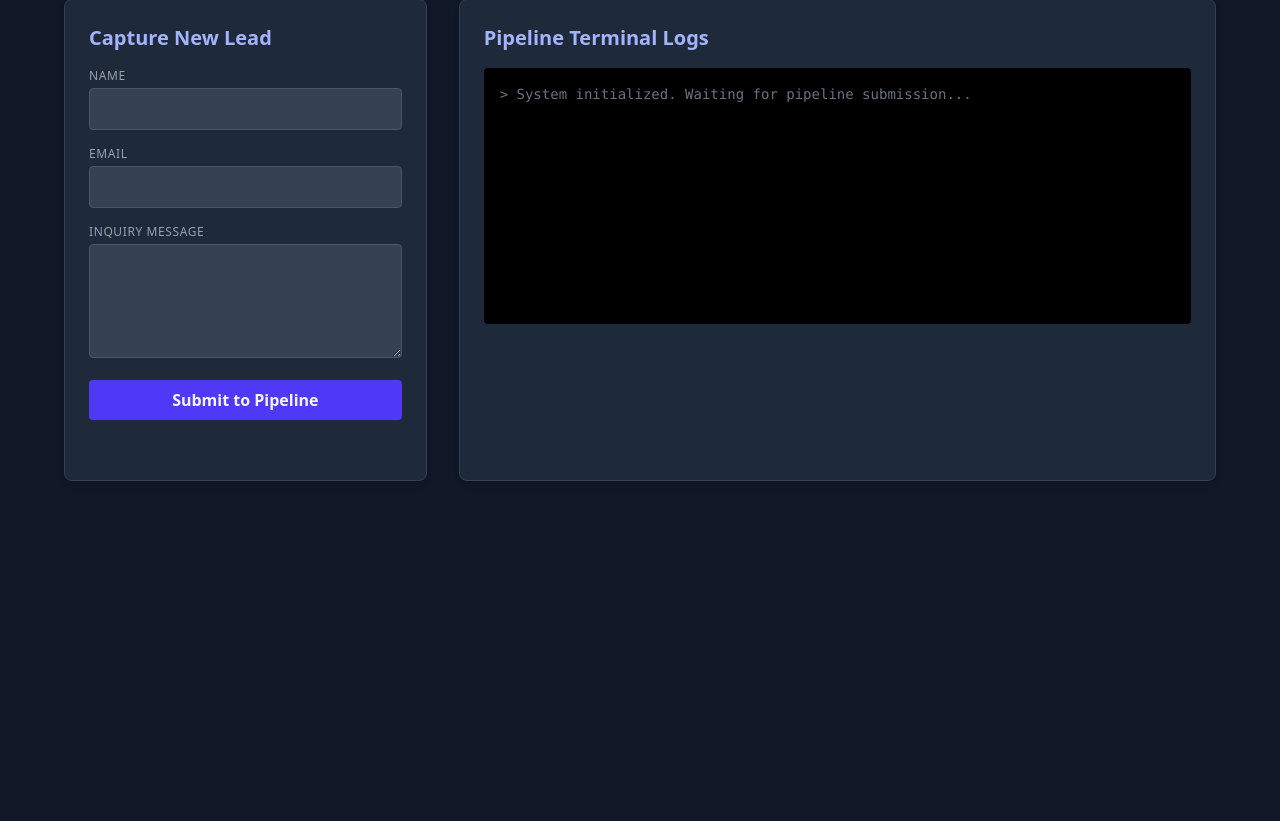
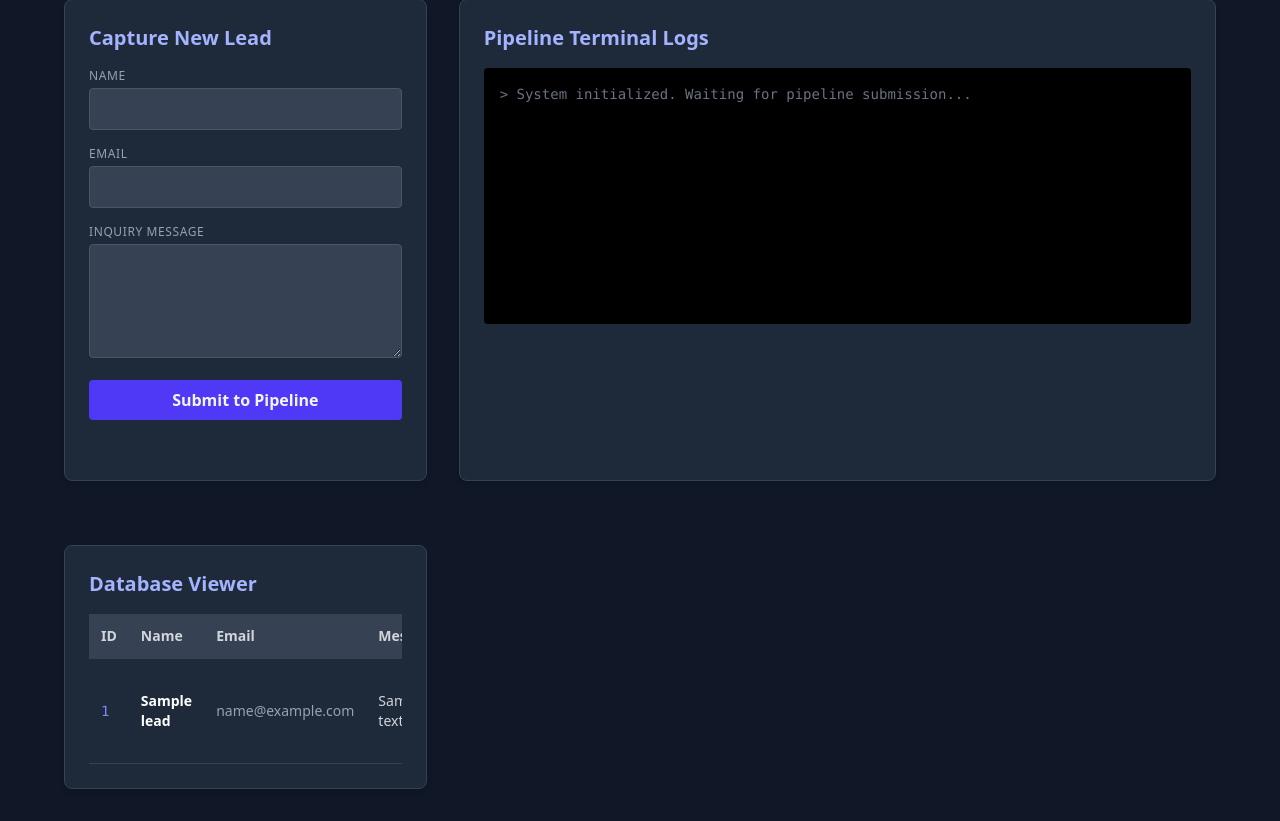
Before and after one commit to Maria-dev25/ai-crm-dashboard, a Flask app: page / in a window 1280 px wide. Shown: the part 138-959 px from the top of the page. Before the commit the page ends 619 px from the top, so only its background shows below. Run offline with Flask 3, Linux system fonts and the light colour scheme; tables that the repository leaves empty or names only in its code hold one stand-in row (values such as "Sample post").

Commit message:
Update index.html

```diff
--- a/templates/index.html
+++ b/templates/index.html
@@ -43,10 +43,66 @@
                     <p class="text-gray-500">&gt; System initialized. Waiting for pipeline submission...</p>
                 </div>
             </div>
+     <!-- Live Records Table View Container -->
+    <div class="mt-8 bg-gray-800 p-6 rounded-lg shadow-md border border-gray-700">
+             <h2 class="text-xl font-semibold mb-4 text-indigo-300">Database Viewer </h2>
+       <div class="overflow-x-auto">
+           <table class="w-full text-left border-collapse text-sm">
+                <thead>
+                  <tr class="border-b border-gray-700 bg-gray-700 text-gray-300">
+                    <th class="p-3">ID</th>
+                    <th class="p-3">Name</th>
+                    <th class="p-3">Email</th>
+                    <th class="p-3">Message</th>
+                    <th class="p-3">Sentiment</th>
+                  </tr>
+                </thead>
+                 <tbody id="leadsTableBody" class="divide-y divide-gray-700">
+                  <!-- Database rows will inject here automatically -->
+                </tbody>
+            </table>
+        </div>
+
+         <div>
      </div>
    </div>
 
     <script>
+
+    // --- FEATURE 1: GETS DATA FROM MYSQL AND SHOWS IT IN THE TABLE ---
+    async function renderDatabaseView() {
+        try {
+            const res = await fetch('/api/leads');
+
+            if (!res.ok)
+                throw new Error("Backend query failed");
+
+
+            const leads = await res.json();
+            const tbody = document.getElementById('leadsTableBody');
+
+            if (!tbody) return;
+
+            // Clear old entries and loop through rows
+            tbody.innerHTML = leads.length === 0 ? '<tr><td colspan="5" class="p-3 text-center text-gray-500">No records found inside MySQL database.</td></tr>' : '';
+
+            leads.forEach(lead => {
+                tbody.innerHTML += `
+                    <tr class="hover:bg-gray-700 transition-colors border-b border-gray-700">
+                        <td class="p-3 text-indigo-400 font-mono">${lead.id}</td>
+                        <td class="p-3 font-semibold text-white">${lead.name}</td>
+                        <td class="p-3 text-gray-400">${lead.email}</td>
+                        <td class="p-3 text-gray-300">${lead.message}</td>
+                        <td class="p-3"><span class="text-xs px-2 py-1 rounded bg-indigo-900 text-indigo-200">${lead.sentiment}</span></td>
+                    </tr>
+                `;
+            });
+        } catch (err) {
+            console.error("Error executing dynamic view fetch:", err);
+        }
+    }
+
+    // --- FEATURE 2: SENDS THE DATA FROM THE FORM TO PYTHON ---
     document.getElementById('leadForm').addEventListener('submit', async (e) => {
         e.preventDefault();
         const statusDiv = document.getElementById('statusMessage');
@@ -68,23 +124,31 @@
             const data = await res.json();
 
             if (res.ok) {
+                // Show green confirmation text
                 statusDiv.textContent = data.message;
-                    statusDiv.style.color = "#4ade80"
+                statusDiv.style.color = "#4ade80";
 
-                    // Inject a fake live simulation terminal feed log item
+                // Add a text line to the black terminal box
                 const timestamp = new Date().toLocaleTimeString();
-                    logsContainer.innerHTML += `<p class="text-green-400">[${timestamp}] SUCCESS: Processed lead for ${payload.name} (${payload.email})</p>`;
+                logsContainer.innerHTML += `<p class="text-green-400">[${timestamp}] SUCCESS: Processed lead for ${payload.name}</p>`;
 
                 document.getElementById('leadForm').reset();
-                } else {
+
+                // REFRESH THE LIVE TABLE VIEW IMMEDIATELY
+                renderDatabaseView();
+            }
+             else {
                 statusDiv.textContent = data.error || "Submission error";
-                    statusDiv.className = "mt-4 text-sm font-semibold text-center text-red-400 block";
+                statusDiv.style.color = "#f87171";
             }
         } catch (err) {
             statusDiv.textContent = "Cannot connect to Flask server.";
-                statusDiv.className = "mt-4 text-sm font-semibold text-center text-red-400 block";
+            statusDiv.style.color = "#f87171";
         }
     });
+
+    // --- FEATURE 3: LOADS EXISTING RECORDS AUTOMATICALLY WHEN PAGE OPENS ---
+    renderDatabaseView();
 </script>
 </body>
 </html>
```
Lines whose indentation alone changed are shown as unchanged.
